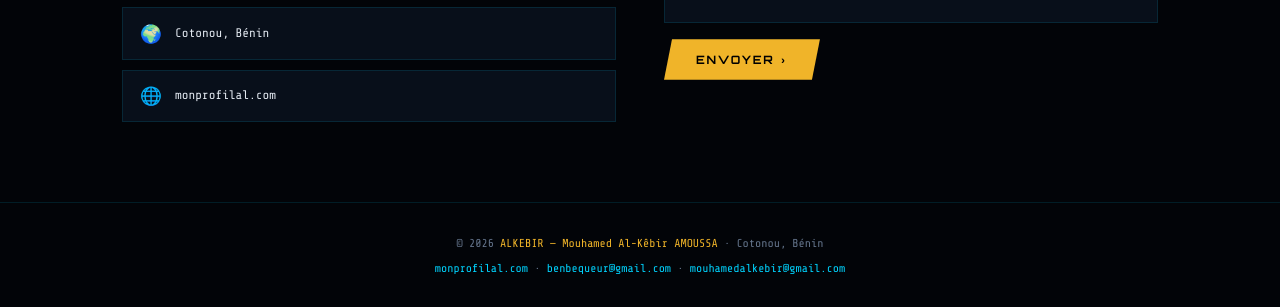
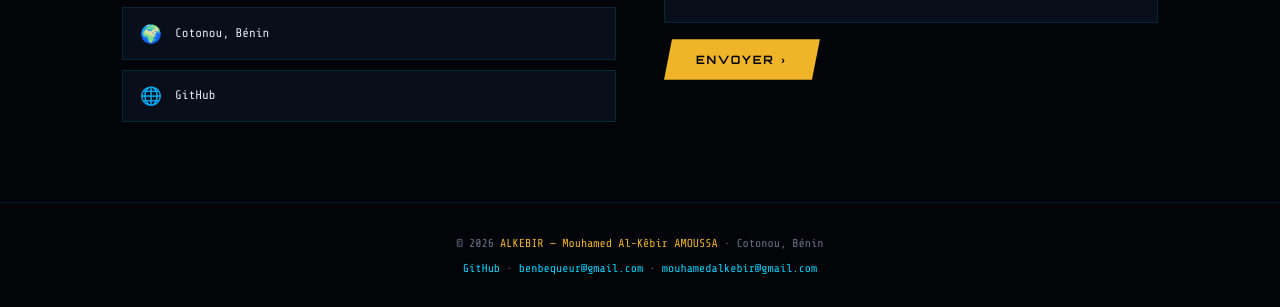
Before and after one commit to Alkebir29/Alkebir.github.io, a plain HTML site: page index.html in a window 1280 px wide. Shown: the part 6684-6991 px from the top of the page. Drawn offline with nearby package versions, Linux system fonts and the light colour scheme.

```diff
--- a/index.html
+++ b/index.html
@@ -815,9 +815,9 @@
           <span class="contact-link-icon">🌍</span>
           Cotonou, Bénin
         </a>
-        <a href="https://monprofilal.com" class="contact-link">
+        <a href="https://alkebir29.github.io" class="contact-link">
           <span class="contact-link-icon">🌐</span>
-          monprofilal.com
+          GitHub
         </a>
       </div>
     </div>
@@ -847,7 +847,7 @@
 <footer>
   <p>© 2026 <span>ALKEBIR — Mouhamed Al-Kêbir AMOUSSA</span> · Cotonou, Bénin</p>
   <p style="margin-top:0.4rem">
-    <a href="https://monprofilal.com">monprofilal.com</a> ·
+    <a href="https://alkebir29.github.io">GitHub</a> ·
     <a href="mailto:benbequeur@gmail.com">benbequeur@gmail.com</a> ·
     <a href="mailto:mouhamedalkebir@gmail.com">mouhamedalkebir@gmail.com</a>
   </p>
```
